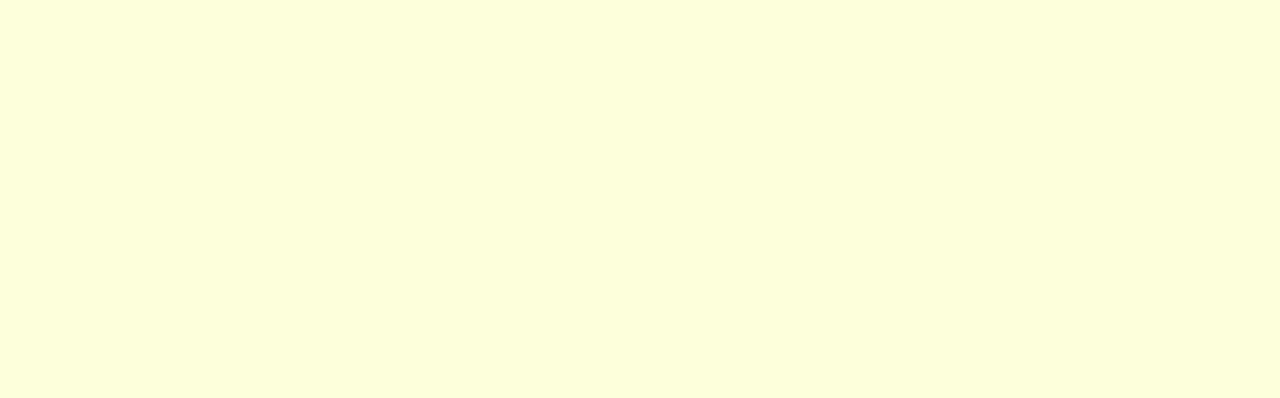
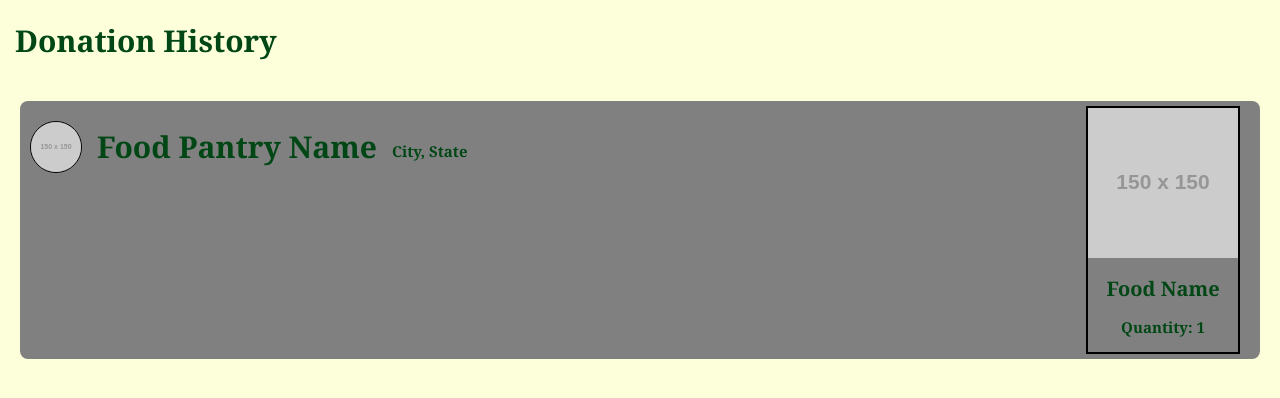
Before and after one commit to FTL-2024-Pod-C/leftover-love-ui, a React (Vite) app: page /donation-history in a window 1280 px wide. Before the commit this address had no page. Shown: the top 398 px of the page. Built offline with nearby package versions, Linux system fonts and the light colour scheme.

Commit message:
Added Donation Histoy Page

```diff
--- a/src/App.jsx
+++ b/src/App.jsx
@@ -10,6 +10,7 @@ import RestaurantDashboard from './Pages/RestaurantDashboard';
 import AddListingPage from './Pages/AddListingPage';
 import EditProfilePage from './Pages/EditProfilePage'
 import CartPage from './Pages/CartPage.jsx';
+import DonationHistoryPage from './Pages/DonationHistoryPage.jsx';
 
 const App = () => {
   return (
@@ -25,6 +26,7 @@ const App = () => {
           <Route path="/edit-profile" element={<EditProfilePage />} />
           <Route path="/add-listing" element={<AddListingPage />} />
           <Route path="/cart-page" element={<CartPage />} />
+          <Route path="/donation-history" element={<DonationHistoryPage />} />
           {/* Other routes */}
         </Routes>
       </div>
--- /dev/null
+++ b/src/Components/DonatedFoodItem/DonatedFoodItem.css
@@ -0,0 +1,30 @@
+.donatedFoodItemBox {
+    max-width: 150px;
+    max-height: 400px;
+    margin: 5px 20px;
+    display: flex;
+    flex-direction: column;
+    align-items: center;
+    justify-content: center;
+    text-align: center;
+    border: 2px solid #000;
+  }
+
+.donatedFoodItemImage{
+    max-width: 150px;
+    max-height: 150px;
+    margin-bottom: 0px;
+}
+
+.donatedFoodItemName {
+    font-size: 20px;
+    color: #004715;
+    font-family: Georgia, 'Times New Roman', Times, serif;
+    margin-bottom: 0px;
+}
+
+.donatedFoodItemQuantity {
+    font-size: 15px;
+    color: #004715;
+    font-family: Georgia, 'Times New Roman', Times, serif;
+}
--- /dev/null
+++ b/src/Components/DonatedFoodItem/DonatedFoodItem.jsx
@@ -0,0 +1,16 @@
+import React from 'react'
+import "./DonatedFoodItem.css";
+
+const DonatedFoodItem = () => {
+  return (
+    <>
+    <div className="donatedFoodItemBox">
+        <img className="donatedFoodItemImage" src="https://via.placeholder.com/150"/>
+        <h2 className="donatedFoodItemName">Food Name</h2>
+        <h3 className="donatedFoodItemQuantity">Quantity: 1</h3>
+    </div>
+    </>
+  )
+}
+
+export default DonatedFoodItem;
--- /dev/null
+++ b/src/Components/DonationHistoryItem/DonationHistoryItem.css
@@ -0,0 +1,43 @@
+.donationHistoryHeader {
+    margin-left: 15px;
+    font-size: 30px;
+    color: #004715;
+    font-family: Georgia, 'Times New Roman', Times, serif;
+}
+
+.foodPantryBox {
+    display: flex;
+    background-color: gray;
+    border-radius: 8px;
+    justify-content: space-between;
+    margin: 20px;
+}
+
+.foodPantryName {
+    margin-left: 15px;
+    font-size: 30px;
+    color: #004715;
+    font-family: Georgia, 'Times New Roman', Times, serif;
+}
+
+.foodPantryLocation {
+    margin-left: 15px;
+    padding-top: 9px;
+    font-size: 15px;
+    color: #004715;
+    font-family: Georgia, 'Times New Roman', Times, serif;
+}
+
+.foodPantryImage {
+    width: 50px;
+    height: 50px;
+    border-radius: 50%;
+    border: 1px solid #000;
+}
+
+.foodPantryInfo {
+    display: flex;
+    flex-direction: row;
+    align-items: center;
+    margin-left: 10px;
+}
--- /dev/null
+++ b/src/Components/DonationHistoryItem/DonationHistoryItem.jsx
@@ -0,0 +1,23 @@
+import React from 'react'
+import "./DonationHistoryItem.css";
+import DonatedFoodItem from '../DonatedFoodItem/DonatedFoodItem.jsx';
+
+const DonationHistoryItem = () => {
+  return (
+  <>
+    <h1 className="donationHistoryHeader">Donation History</h1>
+    <div className="foodPantryBox">
+        <div className="donationHistoryItemBox">
+            <div className="foodPantryInfo">
+                <img className="foodPantryImage" src="https://via.placeholder.com/150"/>
+                <h2 className="foodPantryName">Food Pantry Name</h2>
+                <h3 className="foodPantryLocation">City, State</h3>
+            </div>
+        </div>
+        <DonatedFoodItem />
+    </div>
+  </>
+  )
+}
+
+export default DonationHistoryItem
--- a/src/Components/FoodCard/FoodCard.css
+++ b/src/Components/FoodCard/FoodCard.css
@@ -37,19 +37,17 @@
     align-items: center;
 }
 
-/* Controls size of input box */
   .quantityControl input {
     width: 30px;
     text-align: center;
     margin: 0 10px;
 }
 
-/* Controls size/styling of increment/decrement buttons */
 .quantityControl button {
     font-size: 15px;
     cursor: pointer;
-    border-radius: 10%; /* Make the button circular */
-    border: 2px solid #0000; /* Optional: Add a border */
-    background-color: #f0f0f0; /* Optional: Add a background color */
+    border-radius: 10%;
+    border: 2px solid #0000;
+    background-color: #f0f0f0;
     color: black;
     }
--- a/src/Components/RestaurantDashboardButtons/RestaurantDashboardButtons.jsx
+++ b/src/Components/RestaurantDashboardButtons/RestaurantDashboardButtons.jsx
@@ -16,7 +16,7 @@ const RestaurantDashboardButtons = () => {
         <Link to="/add-listing">
             <button className="dashboardButton">Add Listing</button>
         </Link>
-        <Link to="/dontation-history">
+        <Link to="/donation-history">
             <button className="dashboardButton">Donation History</button>
         </Link>
         </div>
--- /dev/null
+++ b/src/Pages/DonationHistoryPage.jsx
@@ -0,0 +1,13 @@
+import React from 'react'
+import './DonationHistoryPage.css';
+import DonationHistoryItem from '../Components/DonationHistoryItem/DonationHistoryItem.jsx';
+
+const DonationHistoryPage = () => {
+  return (
+    <>
+    <DonationHistoryItem />
+    </>
+  )
+}
+
+export default DonationHistoryPage
```
Also changed, not shown: src/Pages/DonationHistoryPage.css (added).
